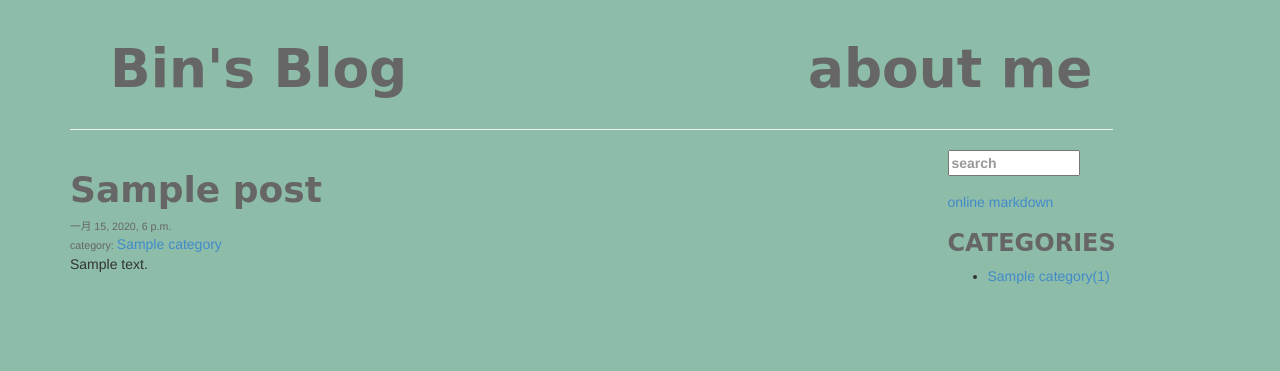
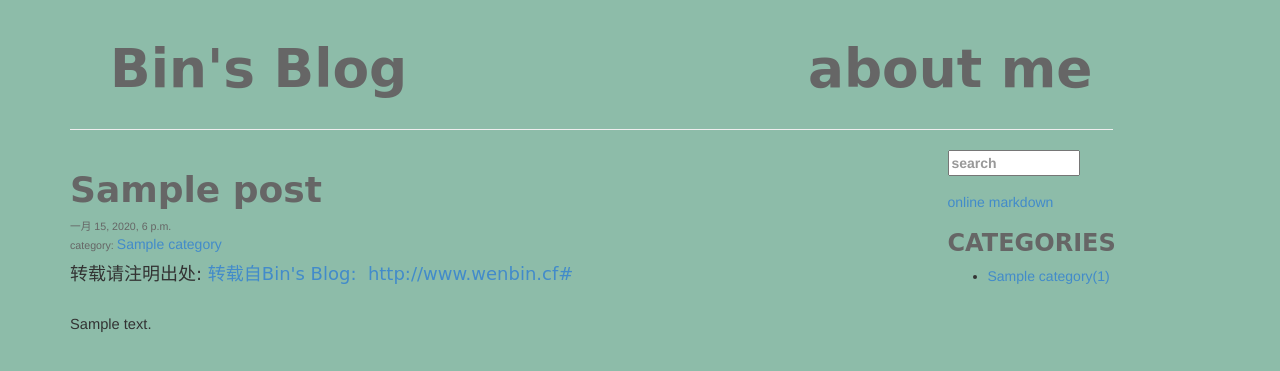
Before and after one commit to juandx/myblog, a Django app: page /post/1/ in a window 1280 px wide. Shown: the top 371 px of the page. Run offline with Django 3.2, Linux system fonts and the light colour scheme; tables that the repository leaves empty hold one stand-in row (values such as "Sample post"); some libraries are stand-ins or nearby versions.

Commit message:
font size to 11

```diff
--- a/blog/templates/blog/post_detail.html
+++ b/blog/templates/blog/post_detail.html
@@ -27,8 +27,12 @@
                 </a>
             </span>
         </div>
+        <div>
+            <h4>转载请注明出处:&nbsp<a href="{% url 'blog.views.post_detail' pk=post.pk %}" target="_blank">转载自Bin's Blog:&nbsp http://www.wenbin.cf{% url 'blog.views.post_detail' pk=post.pk %}</a></h4>
+        </div>
+        </br>
     </div>
-    <div>
+    <div class="post_detail">
         <p>
             {% autoescape off %}
                 {% if post.is_markdown %}
--- a/static/css/blog.css
+++ b/static/css/blog.css
@@ -66,5 +66,8 @@ h1, h2, h3, h4 {
     font-weight:900;
 }
 .about_me_li {
-    style="background-color:#8dbca9;
+    background-color:#8dbca9;
 }
+.post_detail {
+    font-size: 11pt;
+}
```
